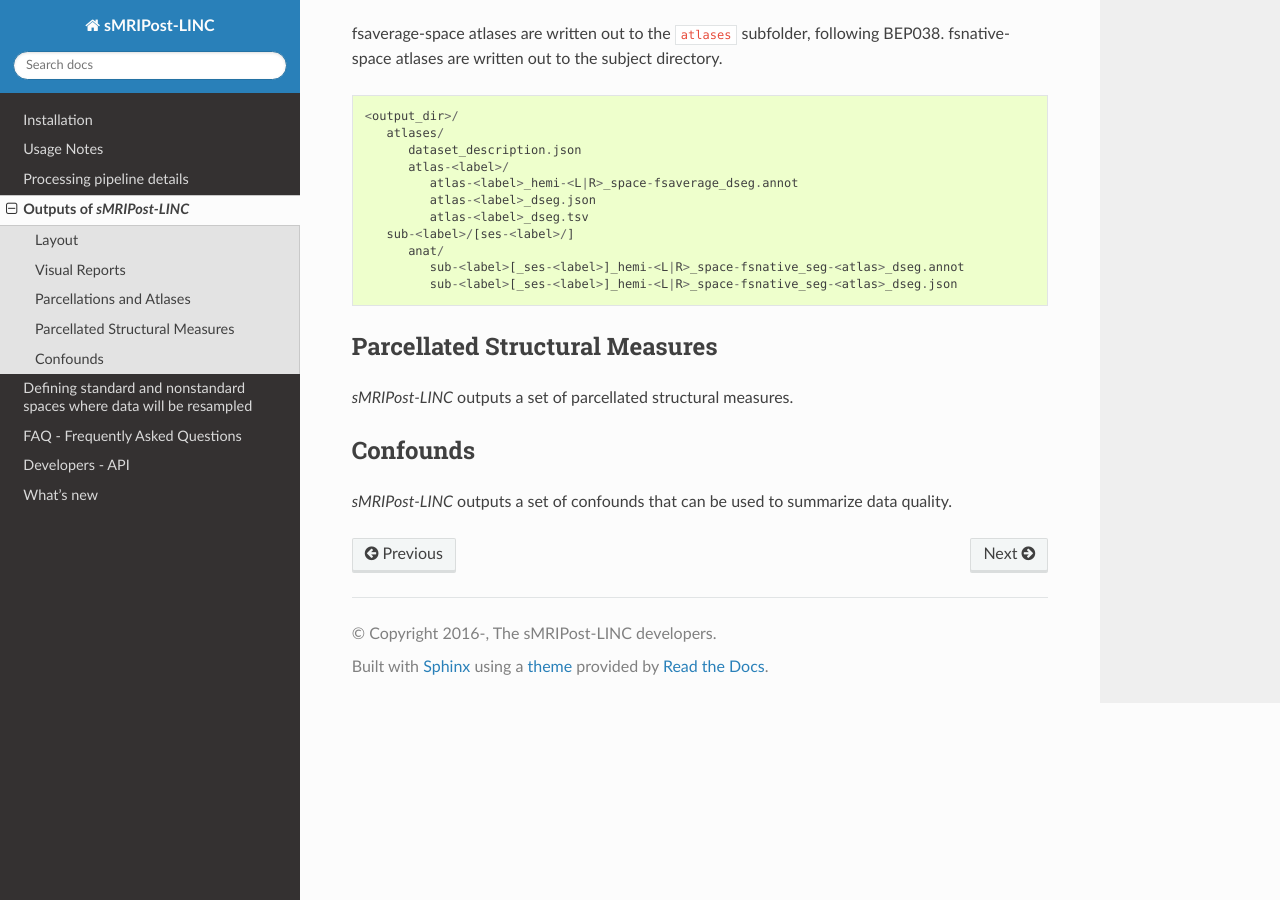
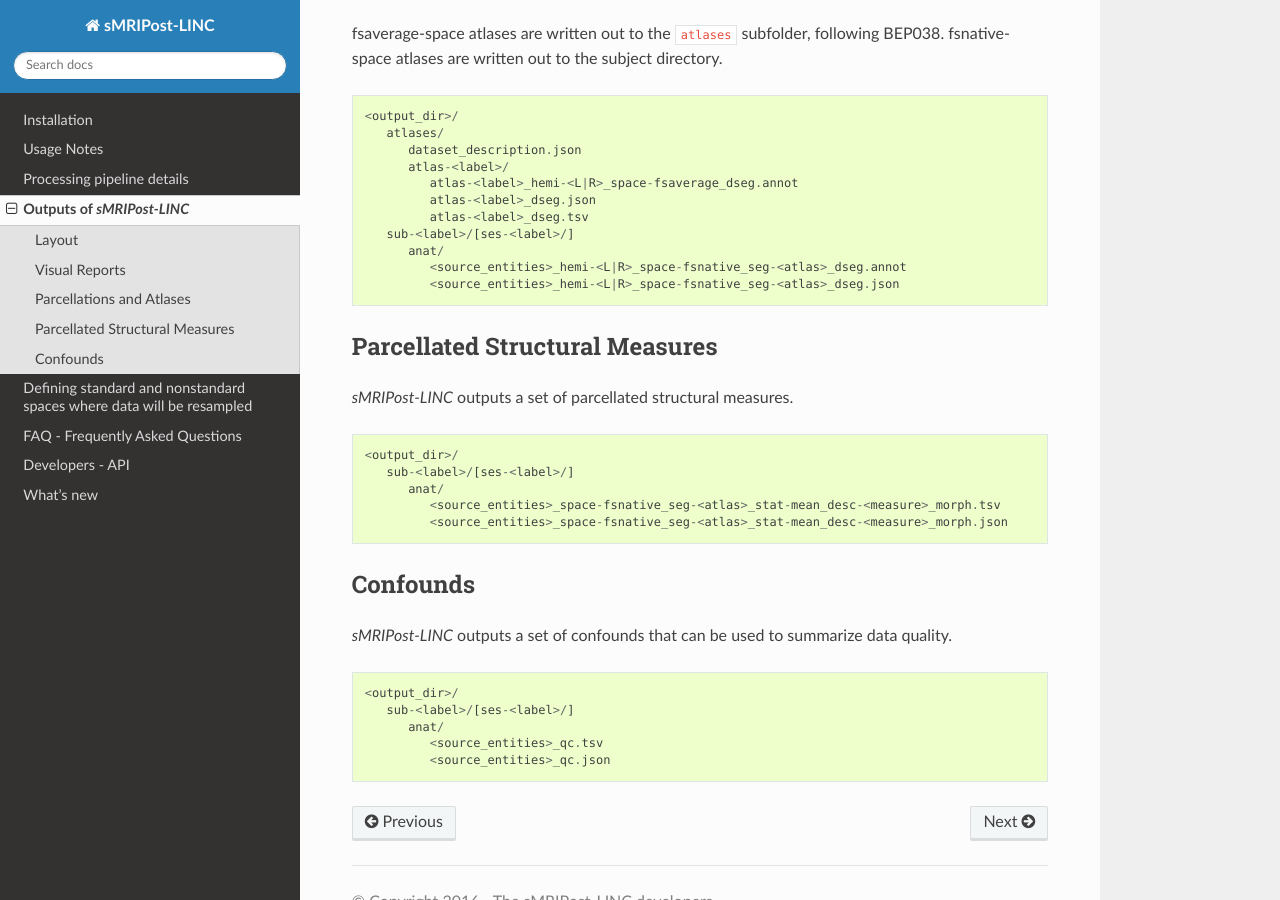
Before and after one commit to PennLINC/smripost-linc, a Sphinx documentation site: the page built from docs/outputs.rst, in a window 1280 px wide and 900 px high, scrolled down 1760 px. Built offline with Sphinx 7.4.7 and the Read the Docs theme 3.1.0, drawn with Linux system fonts in a browser that asks for light colours; cross-references to code outside the pages are shown as plain code.

Commit message:
Minor changes.

```diff
--- a/docs/outputs.rst
+++ b/docs/outputs.rst
@@ -122,9 +122,25 @@ Parcellated Structural Measures
 
 *sMRIPost-LINC* outputs a set of parcellated structural measures.
 
+.. code-block::
+
+   <output_dir>/
+      sub-<label>/[ses-<label>/]
+         anat/
+            <source_entities>_space-fsnative_seg-<atlas>_stat-mean_desc-<measure>_morph.tsv
+            <source_entities>_space-fsnative_seg-<atlas>_stat-mean_desc-<measure>_morph.json
+
 
 *********
 Confounds
 *********
 
 *sMRIPost-LINC* outputs a set of confounds that can be used to summarize data quality.
+
+.. code-block::
+
+   <output_dir>/
+      sub-<label>/[ses-<label>/]
+         anat/
+            <source_entities>_qc.tsv
+            <source_entities>_qc.json
```
Also changed, not shown: other parts of docs/outputs.rst (+2 -2 lines), 2 other files.
